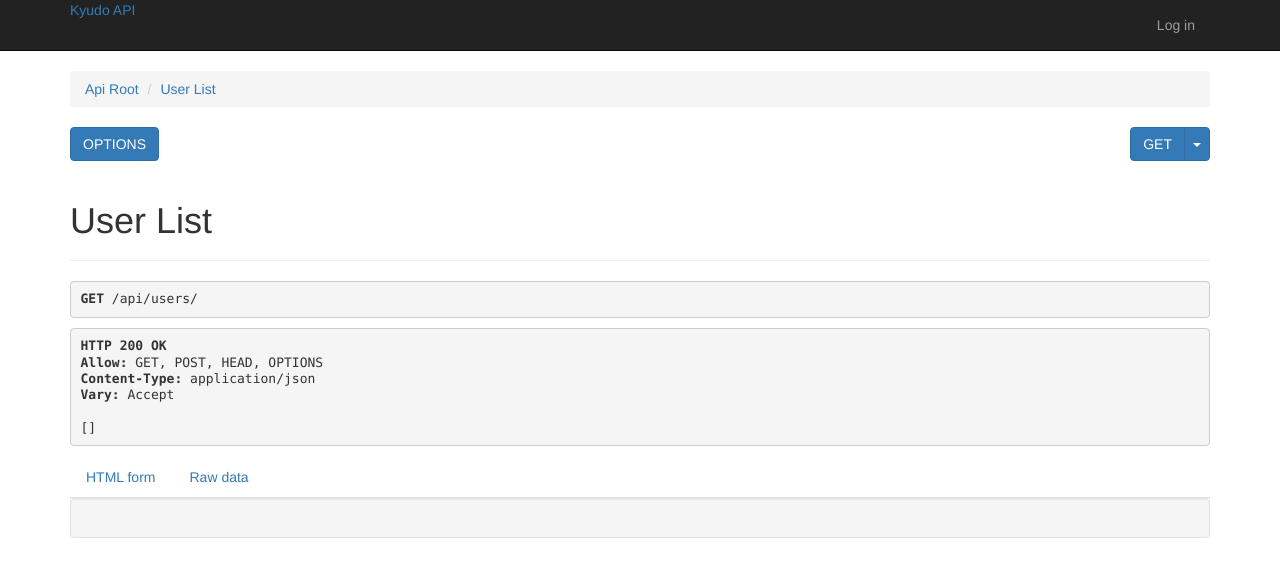
After one commit to shanbady/kyudo, a Django app: page /api/users/ in a window 1280 px wide. The commit adds this page. Shown: the top 577 px of the page. Run offline with Django 3.2, Linux system fonts and the light colour scheme; parts of the project's set-up code (start-up, migrations or seed data) failed here and were passed over; some libraries are stand-ins or nearby versions.

Commit message:
added rest framework api layer

```diff
--- a/kyudo/kyudo/settings/base.py
+++ b/kyudo/kyudo/settings/base.py
@@ -103,6 +103,7 @@ INSTALLED_APPS = (
 
     # Third party apps
     'social.apps.django_app.default',
+    'rest_framework',
 
     # Kyudo apps
     'users',
--- a/kyudo/kyudo/urls.py
+++ b/kyudo/kyudo/urls.py
@@ -1,20 +1,57 @@
+# kyudo.urls
+# The main URL router for the app
+#
+# Author:   Benjamin Bengfort <benjamin@bengfort.com>
+# Created:  Tue Sep 16 16:47:22 2014 -0400
+#
+# Copyright (C) 2014 University of Maryland
+# For license information, see LICENSE.txt
+#
+# ID: urls.py [] benjamin@bengfort.com $
+
+"""
+The main URL router for the app
+"""
+
+##########################################################################
+## Imports
+##########################################################################
+
 from django.conf.urls import patterns, include, url
 from django.contrib import admin
+from rest_framework import routers
+
 from django.views.generic import TemplateView
-from users.views import ProfileView
+
+from users.views import *
+
+##########################################################################
+## Endpoint Discovery
+##########################################################################
+
+## API
+router = routers.DefaultRouter()
+router.register(r'users', UserViewSet)
+
+##########################################################################
+## URL Patterns for the app
+##########################################################################
 
 urlpatterns = patterns('',
-    ## Authentication
-    url('', include('social.apps.django_app.urls', namespace='social')),
-    url('', include('django.contrib.auth.urls', namespace='auth')),
-    url(r'^profile/$', ProfileView.as_view(), name='profile'),
+    ## Admin site
+    (r'^grappelli/', include('grappelli.urls')),
+    url(r'^admin/', include(admin.site.urls)),
 
     ## Static pages
     url(r'^$', TemplateView.as_view(template_name='site/index.html'), name='home'),
     url(r'^terms/$', TemplateView.as_view(template_name='site/legal/terms.html'), name='terms'),
     url(r'^privacy/$', TemplateView.as_view(template_name='site/legal/privacy.html'), name='privacy'),
 
-    ## Admin site
-    (r'^grappelli/', include('grappelli.urls')),
-    url(r'^admin/', include(admin.site.urls)),
+    ## Authentication
+    url('', include('social.apps.django_app.urls', namespace='social')),
+    url('', include('django.contrib.auth.urls', namespace='auth')),
+    url(r'^profile/$', ProfileView.as_view(), name='profile'),
+
+    ## REST API Urls
+    url(r'^api/', include(router.urls)),
 )
--- a/kyudo/templates/components/footer.html
+++ b/kyudo/templates/components/footer.html
@@ -5,7 +5,7 @@
             <ul class="list-unstyled list-inline">
               <li><a href="{% url 'terms' %}">Terms</a></li>
               <li><a href="{% url 'privacy' %}">Privacy</a></li>
-              {#<li><a href="{% url 'api-root' %}">API</a></li>#}
+              <li><a href="{% url 'api-root' %}">API</a></li>
               <li><a href="https://github.com/bbengfort/"><i class="fa fa-github"></i></a></li>
               <li><a href="https://twitter.com/bbengfort/"><i class="fa fa-twitter"></i></a></li>
             </ul>
--- a/kyudo/templates/components/navbar.html
+++ b/kyudo/templates/components/navbar.html
@@ -30,7 +30,7 @@
                 <i class="fa fa-cog"></i> Management
                 </a>
               </li>
-              {#<li><a href="{% url 'api-root' %}"><i class="fa fa-cogs"></i> API Docs</a></li>#}
+              <li><a href="{% url 'api-root' %}"><i class="fa fa-cogs"></i> API Docs</a></li>
               <li class="sep"></li>
               {% endif %}
               <li class="dropdown-header">User Settings</li>
--- /dev/null
+++ b/kyudo/templates/rest_framework/api.html
@@ -0,0 +1,31 @@
+{% extends "rest_framework/base.html" %}
+
+{% block title %}Kyudo API{% endblock %}
+
+{% block branding %}<a class='brand' rel="nofollow" href='/'>Kyudo API</a>{% endblock %}
+
+{% block userlinks %}
+{% if user.is_authenticated %}
+<li class="dropdown">
+  <a href="#" class="dropdown-toggle" data-toggle="dropdown">
+    {% if user.get_full_name %}{{ user.get_full_name }}{% else %}{{ user.username }}{% endif %}
+    <b class="caret"></b></a>
+  <ul class="dropdown-menu">
+    {% if user.is_staff %}
+    <li><a href="{% url 'admin:index' %}">Management</a></li>
+    <li><a href="/api/">API Docs</a></li>
+    {% endif %}
+    <li><a href="{% url 'profile' %}">View Profile</a></li>
+    <li><a href="{% url 'auth:logout' %}">Log out</a></li>
+  </ul>
+{% else %}
+<li><a href="{% url 'social:begin' 'google-oauth2' %}"><b class=""></b> Log in</a></li>
+{% endif %}
+</li>
+{% endblock %}
+
+{% block footer %}
+  <div class="footer">
+    <p>&copy; 2014 <a href="/">University of Maryland</a>, All Rights Reserved</p>
+  </div>
+{% endblock %}
--- /dev/null
+++ b/kyudo/users/serializers.py
@@ -0,0 +1,36 @@
+# users.serializers
+# Serializers for the members models
+#
+# Author:   Benjamin Bengfort <benjamin@bengfort.com>
+# Created:  Sun May 18 07:57:36 2014 -0400
+#
+# Copyright (C) 2014 Bengfort.com
+# For license information, see LICENSE.txt
+#
+# ID: serializers.py [] benjamin@bengfort.com $
+
+"""
+Serializers for the members models
+"""
+
+##########################################################################
+## Imports
+##########################################################################
+
+from users.models import *
+from rest_framework import serializers
+from rest_framework.compat import smart_text
+from django.contrib.auth.models import User
+
+##########################################################################
+## Serializers
+##########################################################################
+
+class UserSerializer(serializers.ModelSerializer):
+    """
+    Serializes the User object for use in the API.
+    """
+
+    class Meta:
+        model  = User
+        fields = ('id', 'username', 'first_name', 'last_name')
--- a/kyudo/users/views.py
+++ b/kyudo/users/views.py
@@ -24,10 +24,10 @@ from users.mixins import LoginRequired
 from django.contrib.auth.models import User
 from django.views.generic import TemplateView
 
-# from users.serializers import *
-# from rest_framework import viewsets
-# from rest_framework import status
-# from rest_framework.response import Response
+from users.serializers import *
+from rest_framework import viewsets
+from rest_framework import status
+from rest_framework.response import Response
 
 ##########################################################################
 ## Views
@@ -59,3 +59,12 @@ class ProfileView(LoginRequired, TemplateView):
         context['profile']  = self.request.user
         context['gravatar'] = self.get_gravatar_url(self.request.user.email)
         return context
+
+##########################################################################
+## API HTTP/JSON Views
+##########################################################################
+
+class UserViewSet(viewsets.ModelViewSet):
+
+    queryset = User.objects.all()
+    serializer_class = UserSerializer
```
